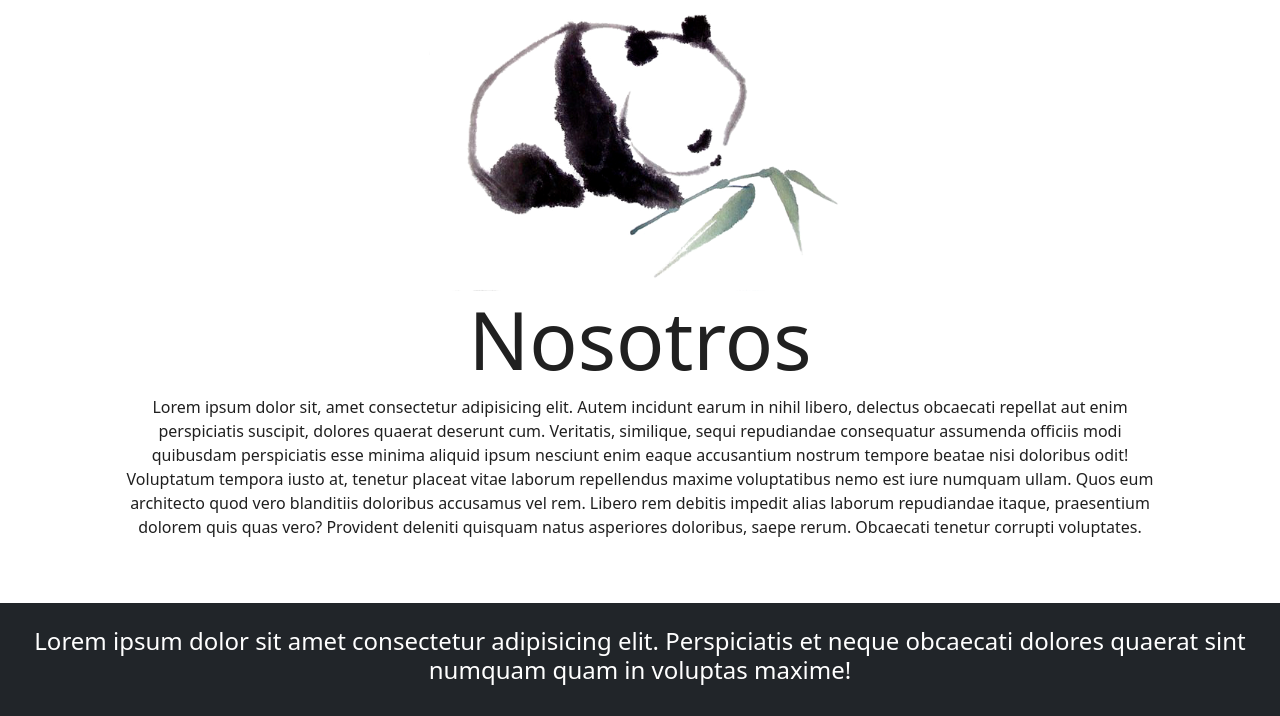
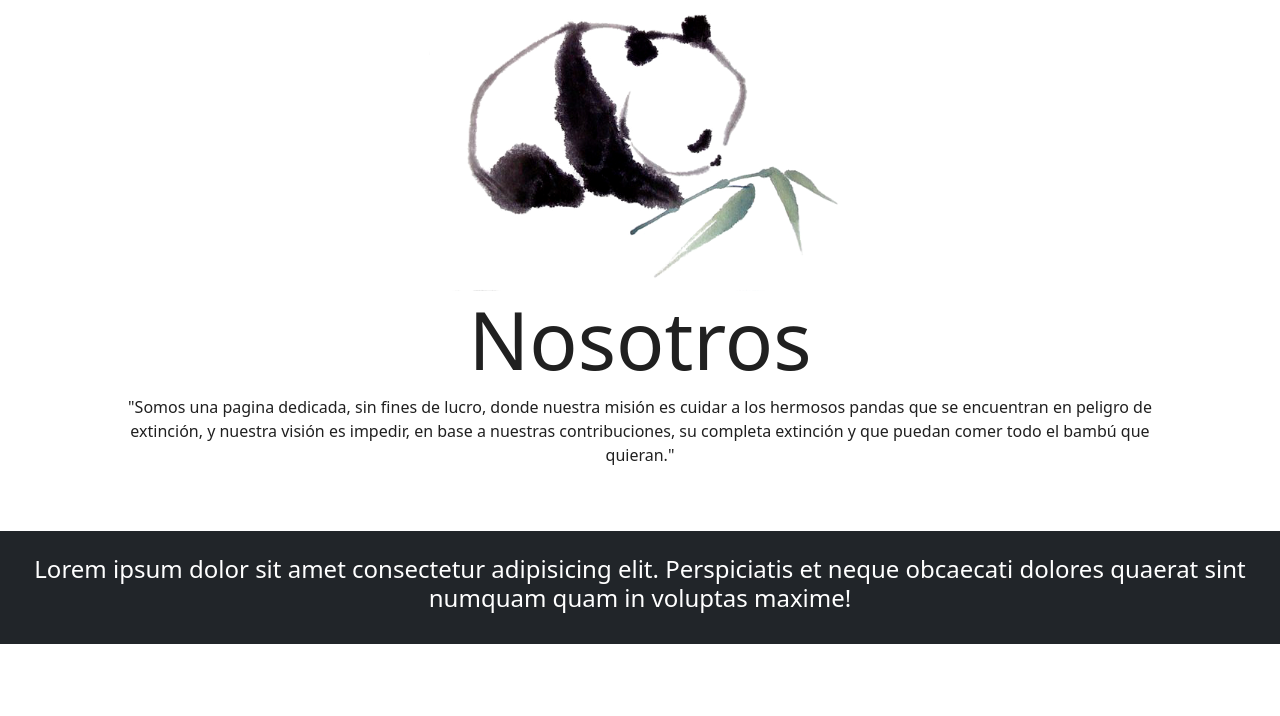
Before and after one commit to DiegoMTL/Phanda_aplicacion_web, a Node server app: page /about in a window 1280 px wide. Shown: the part 105-821 px from the top of the page. After the commit the page ends 749 px from the top, so only its background shows below. Run offline with Node 20, Linux system fonts and the light colour scheme.

Commit message:
cambios pagina nosotros

```diff
--- a/src/views/about.ejs
+++ b/src/views/about.ejs
@@ -16,7 +16,7 @@
                     <img src="/img/logo.png" alt="" class="w-75">
                 </div>
             <h1 class="display-1">Nosotros</h1>
-            <p>Lorem ipsum dolor sit, amet consectetur adipisicing elit. Autem incidunt earum in nihil libero, delectus obcaecati repellat aut enim perspiciatis suscipit, dolores quaerat deserunt cum. Veritatis, similique, sequi repudiandae consequatur assumenda officiis modi quibusdam perspiciatis esse minima aliquid ipsum nesciunt enim eaque accusantium nostrum tempore beatae nisi doloribus odit! Voluptatum tempora iusto at, tenetur placeat vitae laborum repellendus maxime voluptatibus nemo est iure numquam ullam. Quos eum architecto quod vero blanditiis doloribus accusamus vel rem. Libero rem debitis impedit alias laborum repudiandae itaque, praesentium dolorem quis quas vero? Provident deleniti quisquam natus asperiores doloribus, saepe rerum. Obcaecati tenetur corrupti voluptates.
+            <p>"Somos una pagina dedicada, sin fines de lucro, donde nuestra misión es cuidar a los hermosos pandas que se encuentran en peligro de extinción, y nuestra visión es impedir, en base a nuestras contribuciones, su completa extinción y que puedan comer todo el bambú que quieran."
             </p>
         </section>
     </main>
```
